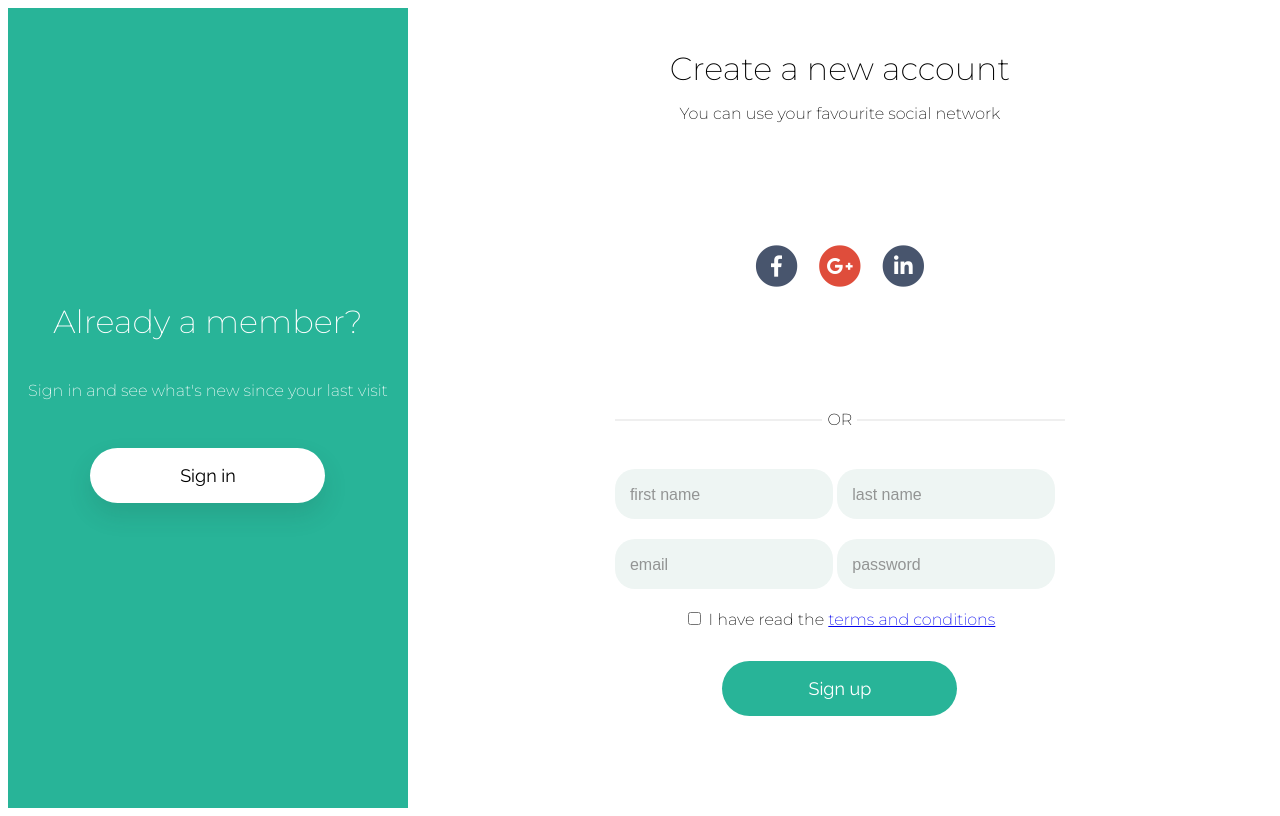
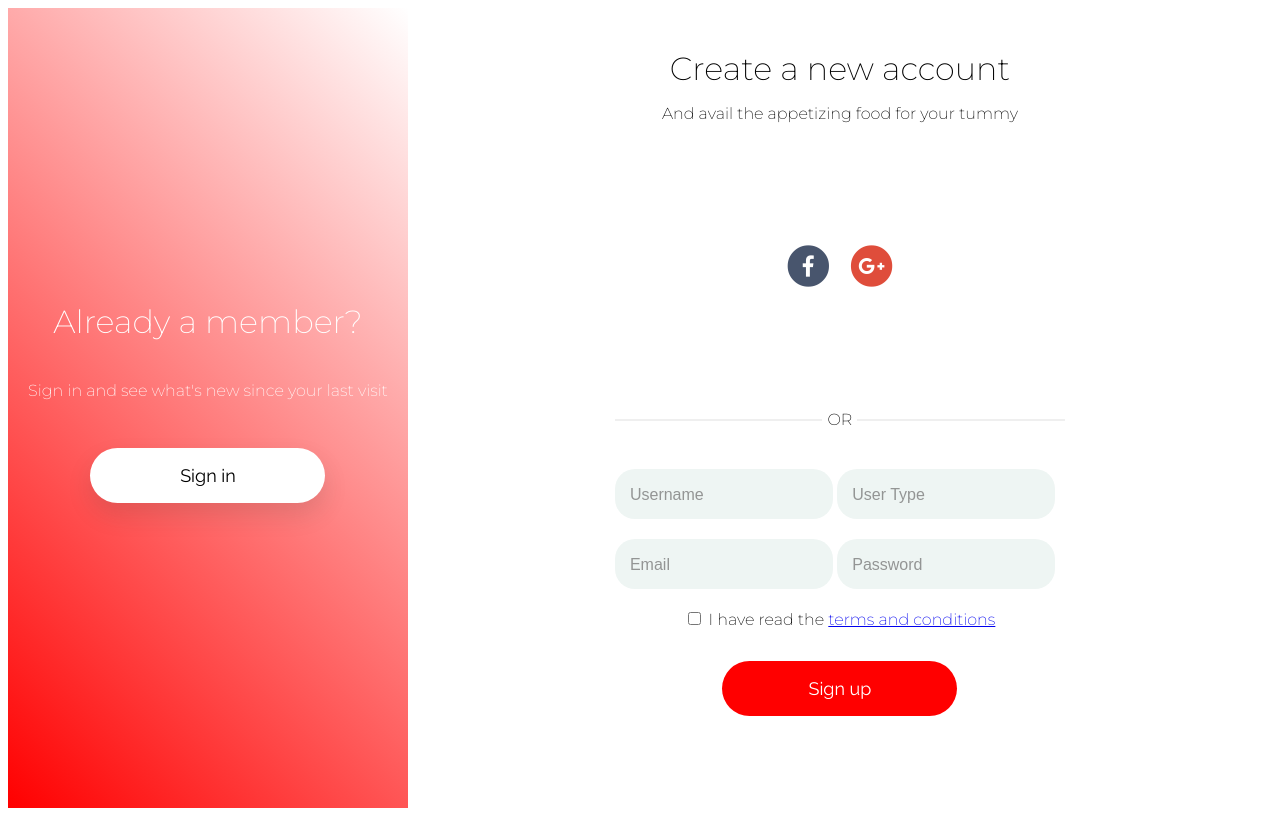
Before and after one commit to codeasylums-bootcamp/kar_ke_dikhaenge_fullstack_winter_19, a plain HTML site: page frontend/login-signup-page/dist/index.html in a window 1280 px wide. Both pictures are taken after a click on the button "Sign up". Drawn offline with Linux system fonts and the light colour scheme.

Commit message:
updated frontend login page

```diff
--- a/frontend/login-signup-page/dist/index.html
+++ b/frontend/login-signup-page/dist/index.html
@@ -14,8 +14,8 @@
 <div class="main-page">
 
   <div class="smooth login" id="login">
-  <h1 class="login__header header">Welcome back to the party club</h1>
-  <p class="login__byline">It's good to see you again, come in using your favourite social network</p>
+  <h1 class="login__header header">Welcome back to the RESTRO club</h1>
+  <p class="login__byline">It's good to see you again</p>
   <div class="social-media__container">
     <span class="fa-stack fa-lg social-media__icon icon">
     <i class="fas fa-circle fa-stack-2x" style="color: #48556D;"></i>
@@ -25,15 +25,11 @@
     <i class="fas fa-circle fa-stack-2x" style="color: #DF4D3B;"></i>
     <i class="fab fa-google-plus-g fa-stack-1x fa-inverse"></i>
     </span>
-    <span class="fa-stack fa-lg social-media__icon icon">
-    <i class="fas fa-circle fa-stack-2x" style="color: #48556D;"></i>
-    <i class="fab fa-linkedin-in fa-stack-1x fa-inverse"></i>
-    </span>
   </div>
   <fieldset class="form">
     <legend class="form__legend">OR</legend>
   <form action="" class="form__body form-login">
-    <input class="form__input" type="email" placeholder="email">
+    <input class="form__input" type="text" placeholder="username">
     <input class="form__input" type="password" placeholder="password">
      <button class="btn" type="submit">Sign in</button>
   </form>
@@ -50,7 +46,7 @@
 
     <div class="smooth signup hide-view" id="signup">
   <h1 class="signup__header header">Create a new account</h1>
-  <p class="signup__byline">You can use your favourite social network</p>
+  <p class="signup__byline">And avail the appetizing food for your tummy</p>
   <div class="social-media__container">
     <span class="fa-stack fa-lg social-media__icon icon">
     <i class="fas fa-circle fa-stack-2x" style="color: #48556D;"></i>
@@ -60,21 +56,18 @@
     <i class="fas fa-circle fa-stack-2x" style="color: #DF4D3B;"></i>
     <i class="fab fa-google-plus-g fa-stack-1x fa-inverse"></i>
     </span>
-    <span class="fa-stack fa-lg social-media__icon icon">
-    <i class="fas fa-circle fa-stack-2x" style="color: #48556D;"></i>
-    <i class="fab fa-linkedin-in fa-stack-1x fa-inverse"></i>
-    </span>
+
   </div>
   <fieldset class="form">
     <legend class="form__legend">OR</legend>
   <form action="" class="form__body form-login">
     <div class="input__group">
-        <input class="form__input form__input-half" type="text" placeholder="first name">
-        <input class="form__input form__input-half" type="text" placeholder="last name">
+        <input class="form__input form__input-half" type="text" placeholder="Username">
+        <input class="form__input form__input-half" type="text" placeholder="User Type">
     </div>
     <div class="input__group">
-       <input class="form__input form__input-half" type="email" placeholder="email">
-       <input class="form__input form__input-half" type="password" placeholder="password">
+       <input class="form__input form__input-half" type="email" placeholder="Email">
+       <input class="form__input form__input-half" type="password" placeholder="Password">
     </div>
     <div class="input__group">
       <input class="form__input-checkbox" type="checkbox"> I have read the <a href="#">terms and conditions</a>
--- a/frontend/login-signup-page/dist/style.css
+++ b/frontend/login-signup-page/dist/style.css
@@ -86,7 +86,7 @@ body {
   flex-direction: column;
   align-items: center;
   justify-content: center;
-  background-color: #28B498;
+  background-image: linear-gradient(45deg,red,white);
   padding: 0 2rem;
   color: #FFFFFF;
 }
@@ -139,7 +139,7 @@ body {
 .btn {
   width: 23.5rem;
   min-height: 5.5rem;
-  background-color: #28B498;
+  background-color: red;
   border-radius: 3rem;
   outline: 0;
   border: none;
@@ -156,7 +156,7 @@ body {
   transition: .3s;
 }
 .btn:hover, .btn:active {
-  background-color: #2dc9aa;
+  background-color: red;
 }
 .btn-white {
   background-color: #FFFFFF;
@@ -165,7 +165,7 @@ body {
 }
 .btn-white:hover, .btn-white:active {
   background-color: #FFFFFF;
-  color: #28B498;
+  color: red;
   box-shadow: none;
 }
 
```
